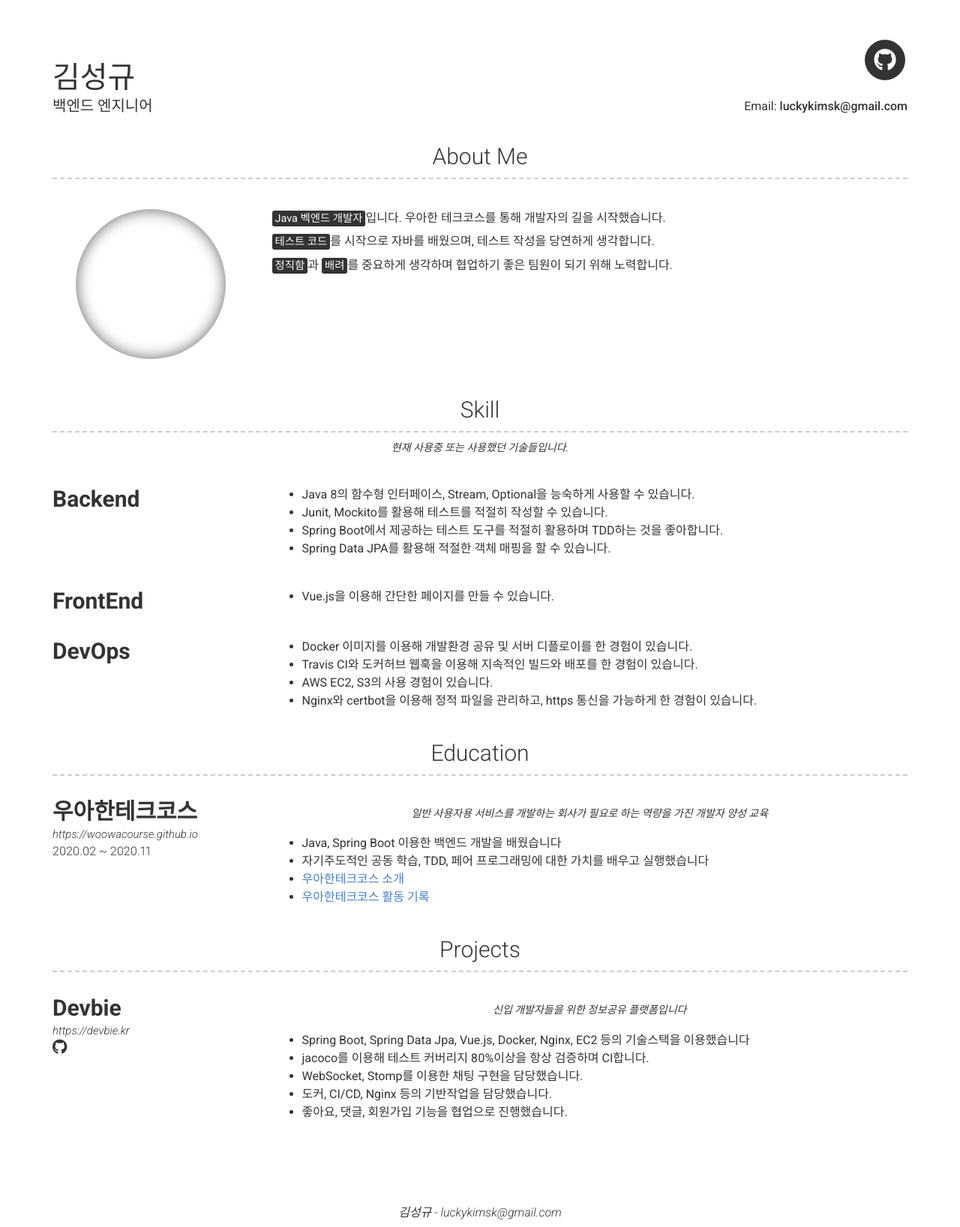
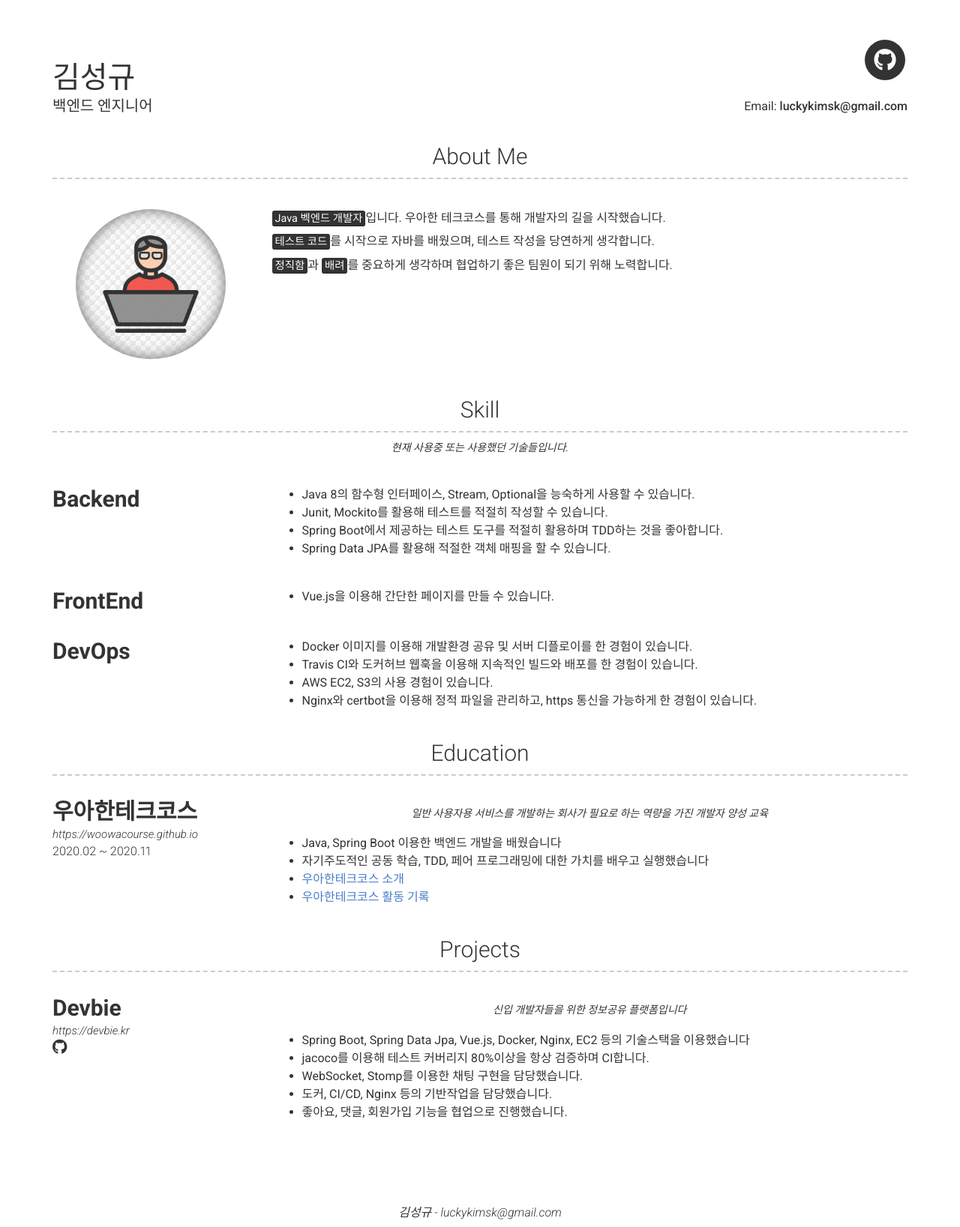
Before and after one commit to KimSeongGyu1/KimSeongGyu1.github.io, a Jekyll site: the page built from index.md, in a window 1280 px wide. Shown: the whole page at 75% size. Built offline with Jekyll 4.4.1, drawn with Linux system fonts in a browser that asks for light colours; nearby versions of some CDN libraries.

Commit message:
프로필사진 추가

```diff
--- a/_config.yml
+++ b/_config.yml
@@ -26,7 +26,7 @@ github_username:  KimSeongGyu1
 
 # About Section
 # about_title: About Me (Use this to override about section title)
-about_profile_image: Directory of profile image (eg. images/profile.jpg)
+about_profile_image: images/developer.png
 about_content: | # this will include new lines to allow paragraphs
   <mark>Java 벡엔드 개발자</mark>입니다. 우아한 테크코스를 통해 개발자의 길을 시작했습니다.
 
```
Also changed, not shown: images/developer.png (added).
